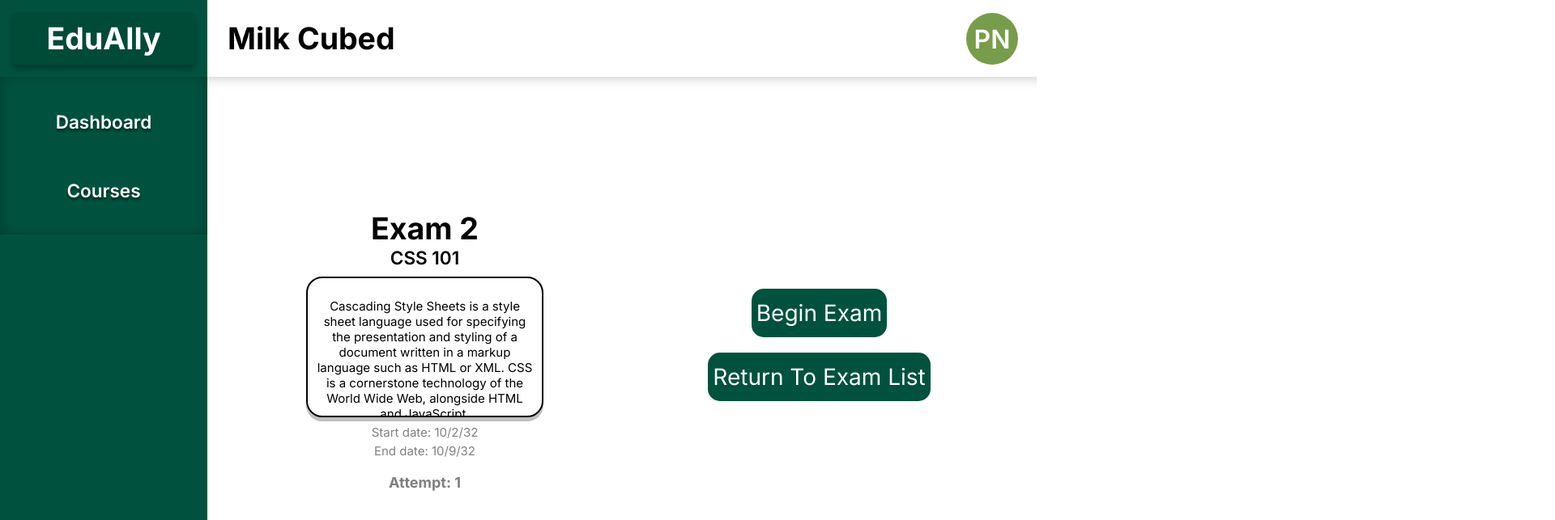
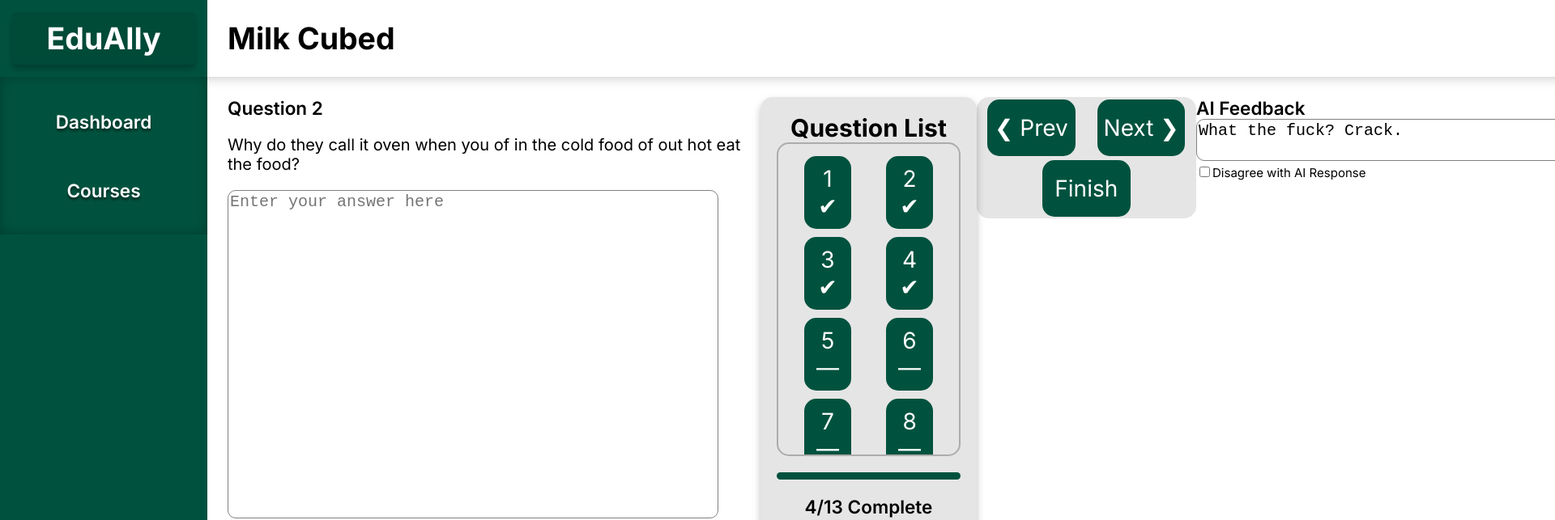
Before and after one commit to SUNY-Brockport-ACM-Student-Chapter/ai-education-frontend, a Next.js app: page / in a window 1280 px wide. Shown: the top 643 px of the page at 81% size, 1920 px wide, since content can reach past the window. Built offline with nearby package versions, Linux system fonts and the light colour scheme.

Commit message:
ExamQuestion and AIFeedback Components

```diff
--- /dev/null
+++ b/src/app/components/ExamAIFeedback.tsx
@@ -0,0 +1,22 @@
+import React from 'react';
+import './component-style.css';
+
+interface ExamFeedbackProps{
+    questionFeedback: string;
+    agreementToggle: boolean;
+}
+
+const ExamAIFeedback: React.FC<ExamFeedbackProps> = ({questionFeedback}) =>{
+    return(
+        <div className="exam-aifeedback">
+            <h3>AI Feedback</h3>
+            <form className="feedback-textbox">
+                <textarea id="feedbackText" value={questionFeedback}></textarea><br/>
+                <input type="checkbox" id="agreement-toggle" name="agreement"></input>
+                <label htmlFor='agreement-toggle'>Disagree with AI Response</label>
+            </form>
+        </div>
+    );
+};
+
+export default ExamAIFeedback;
--- a/src/app/components/ExamQuestion.tsx
+++ b/src/app/components/ExamQuestion.tsx
@@ -1,15 +1,21 @@
 import React from 'react';
 import './component-style.css';
 
-const ExamQuestions = () => {
+interface ExamQuestionProps{
+    questionNum: number;
+    question: string;
+}
+
+const ExamQuestion: React.FC<ExamQuestionProps> = ({questionNum, question}) => {
     return (
         <div className="exam-questionbox">
-            <form>
-                <label htmlFor="question"></label>
-                <input type="text"></input>
+            <h3>Question {questionNum}</h3>
+            <p>{question}</p>
+            <form className="question-textbox">
+                <textarea id="questionInput" placeholder="Enter your answer here"></textarea>
             </form>
         </div>
     );
 };
 
-export default ExamQuestions;
+export default ExamQuestion;
--- a/src/app/components/PrevNext.tsx
+++ b/src/app/components/PrevNext.tsx
@@ -10,10 +10,10 @@ const PrevNext = () => {
       <button className='next button-hide'>
         <p>Next ❯</p>
       </button>
-      <button className='finish button-hide'>
+      <button className='finish button'>
         <p>Finish</p>
       </button>
-      <button className='end-review'>
+      <button className='end-review button-hide'>
         <p>End Review</p>
       </button>
     </div>
--- a/src/app/components/component-style.css
+++ b/src/app/components/component-style.css
@@ -39,6 +39,10 @@
 .prevnext-buttonbox button.end-review {
   width: 100%;
   display: inline-block;
+}
+
+.prevnext-buttonbox button.end-review.button-hide{
+  display: none;
 }
 
 .button-invalid {
@@ -193,6 +197,41 @@
 
 .exam-buttonbox button.hide{
   display: none;
+}
+
+/** Exam Questions Buttons **/
+.exam-questionbox{
+  font-size: 20px;
+}
+
+.question-textbox textarea{
+  height: 400px;
+  width: 600px;
+  border-radius: 10px;
+  font-size: 20px;
+  text-align: start;
+  border: 0.1px solid grey;
+  resize: none;
+}
+
+.question-textbox textarea:hover{
+  border: 2px solid grey;
+}
+
+/** Feedback **/
+.exam-aifeedback input{
+  accent-color: red;
+}
+
+.feedback-textbox textarea{
+  max-height: 150px;
+  overflow-y: scroll;
+  width: 600px;
+  border-radius: 10px;
+  font-size: 20px;
+  text-align: start;
+  border: 0.1px solid grey;
+  resize: none;
 }
 
 /** Navigation **/
--- a/src/app/page.tsx
+++ b/src/app/page.tsx
@@ -2,9 +2,11 @@ import React from 'react';
 import styles from "./page.module.css";
 import Header from './components/Header';
 import PrevNext from './components/PrevNext';
-import QuestionList from './components/QuestionList';
 import ExamPageInfoBox from './components/ExamPageInfoBox';
 import ExamPageButtons from './components/ExamPageButtons';
+import ExamQuestion from './components/ExamQuestion';
+import QuestionList from './components/QuestionList';
+import ExamAIFeedback from './components/ExamAIFeedback';
 
 const Page: React.FC = () => {
   const pageTitle = "Milk Cubed";
@@ -15,10 +17,14 @@ const Page: React.FC = () => {
       <Header pageTitle={pageTitle} />
       <div className="main-workspace">
         {/* Add your content within the main-workspace div */}
-        {/*<QuestionList />*/}
         {/*<PrevNext />*/}
-        <ExamPageInfoBox examNum={2} courseName='CSS 101' examDesc='Cascading Style Sheets is a style sheet language used for specifying the presentation and styling of a document written in a markup language such as HTML or XML. CSS is a cornerstone technology of the World Wide Web, alongside HTML and JavaScript.' startDate='10/2/32' endDate='10/9/32' attemptNum={1} />
-        <ExamPageButtons/>
+        {/* <ExamPageInfoBox examNum={2} courseName='CSS 101' examDesc='Cascading Style Sheets is a style sheet language used for specifying the presentation and styling of a document written in a markup language such as HTML or XML. CSS is a cornerstone technology of the World Wide Web, alongside HTML and JavaScript.' startDate='10/2/32' endDate='10/9/32' attemptNum={1} /> */}
+        {/* <ExamPageButtons/> */}
+        <ExamQuestion questionNum={2} question="Why do they call it oven when you of in the cold food of out hot eat the food?"/>
+        <QuestionList />
+        <PrevNext />
+        <ExamAIFeedback questionFeedback="What the fuck? Crack." agreementToggle={false} />
+
       </div>
     </div>
   );
```
